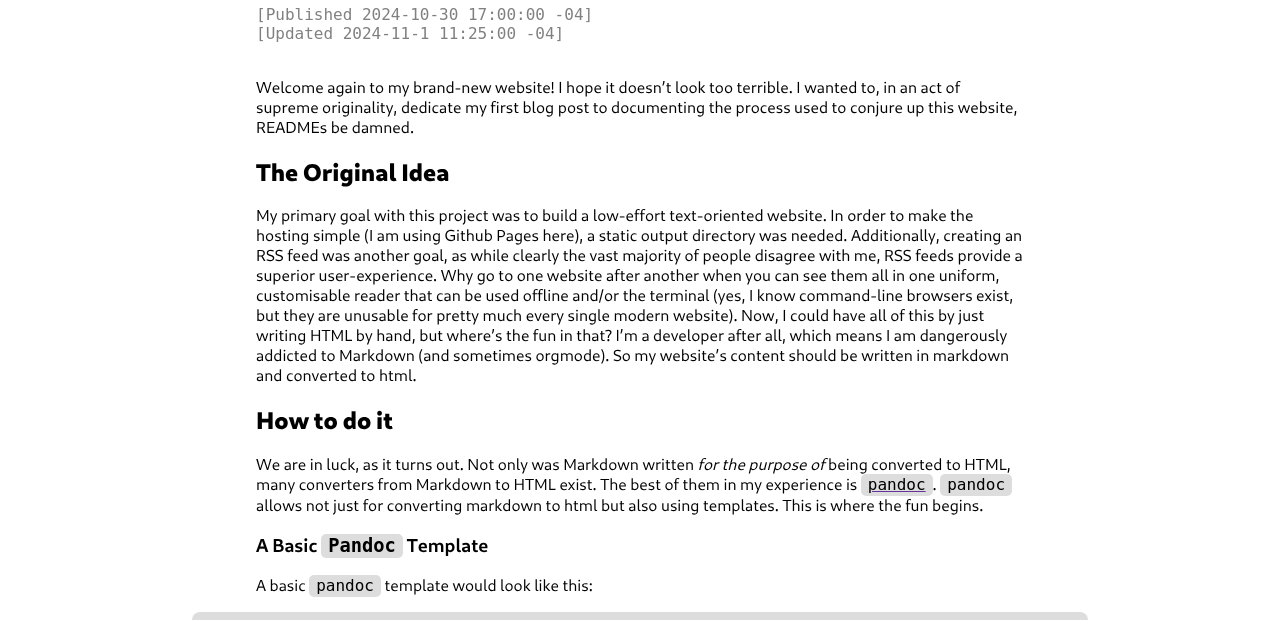
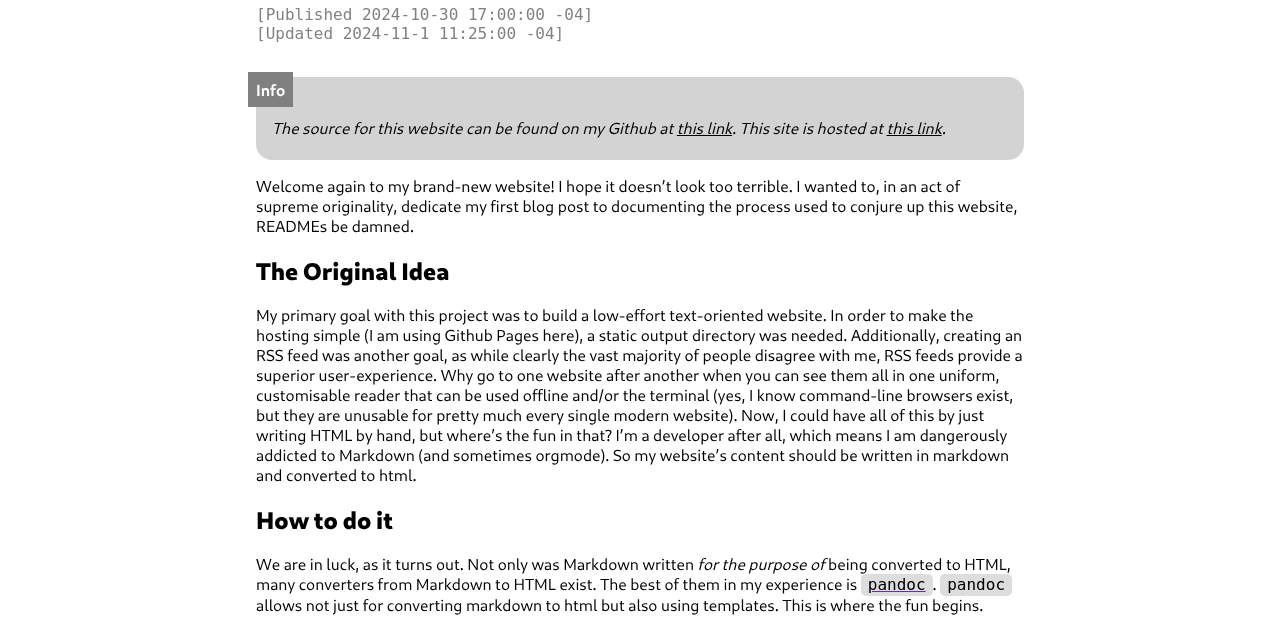
Before and after one commit to BenRaz123/benraz123.github.io, a plain HTML site: page blog/website_process.html in a window 1280 px wide. Shown: the part 186-806 px from the top of the page. Drawn offline with Linux system fonts and the light colour scheme; a script that the page names is missing.

Commit message:
Updated Website
Signed-off-by: Ben Raz <ben.raz2008@gmail.com>

```diff
--- a/blog/website_process.html
+++ b/blog/website_process.html
@@ -16,7 +16,15 @@
 		<span class="timestamp"><code>[Updated 2024-11-1 11:25:00
 -04]</code></span>
 		<hr>
-		<p>Welcome again to my brand-new website! I hope it doesn’t look too
+		<div class="info">
+<p>INFO:</p>
+<p>The source for this website can be found on my Github at <a
+href="https://github.com/benraz123/site">this link</a>. This site is
+hosted at <a
+href="https://github.com/benraz123/benraz123.github.io">this
+link</a>.</p>
+</div>
+<p>Welcome again to my brand-new website! I hope it doesn’t look too
 terrible. I wanted to, in an act of supreme originality, dedicate my
 first blog post to documenting the process used to conjure up this
 website, READMEs be damned.</p>
@@ -217,7 +225,7 @@ for the build.</p>
 }
 
 
-p { line-height: 1.25rem; }
+p { line-height: 1.25rem;}
 
 * {
     font-family: var(--sans);
@@ -454,13 +462,13 @@ div[class]:has(p) {
     --before-fg-color: white;
     --before-bg-color: gray;
 
-
+    font-style: italic;
     margin-top: 1rem;
     background-color: var(--bg-color);
     padding: 0.2rem 0.5rem;
     border-radius: 1rem ;
 
-    & p {
+    & p , a {
         color: black;
         background-color: var(--bg-color);
     }
@@ -482,6 +490,7 @@ div[class]:has(p) {
     }
 
     &::before {
+        font-style: normal;
         color: var(--before-fg-color);
         background-color: var(--before-bg-color);
         padding: 0.5rem;
@@ -491,7 +500,7 @@ div[class]:has(p) {
         font-weight: bold;
         transition: margin-left 0.3s;
     }
-    & p::selection  {
+    & p::selection, a::selection  {
         background-color: var(--before-bg-color);
         color: var(--before-fg-color);
     }
```
Also changed, not shown: about.html (+5 -4 lines), blog/index.html (+5 -4 lines), index.html (+5 -4 lines), 1 other file.
